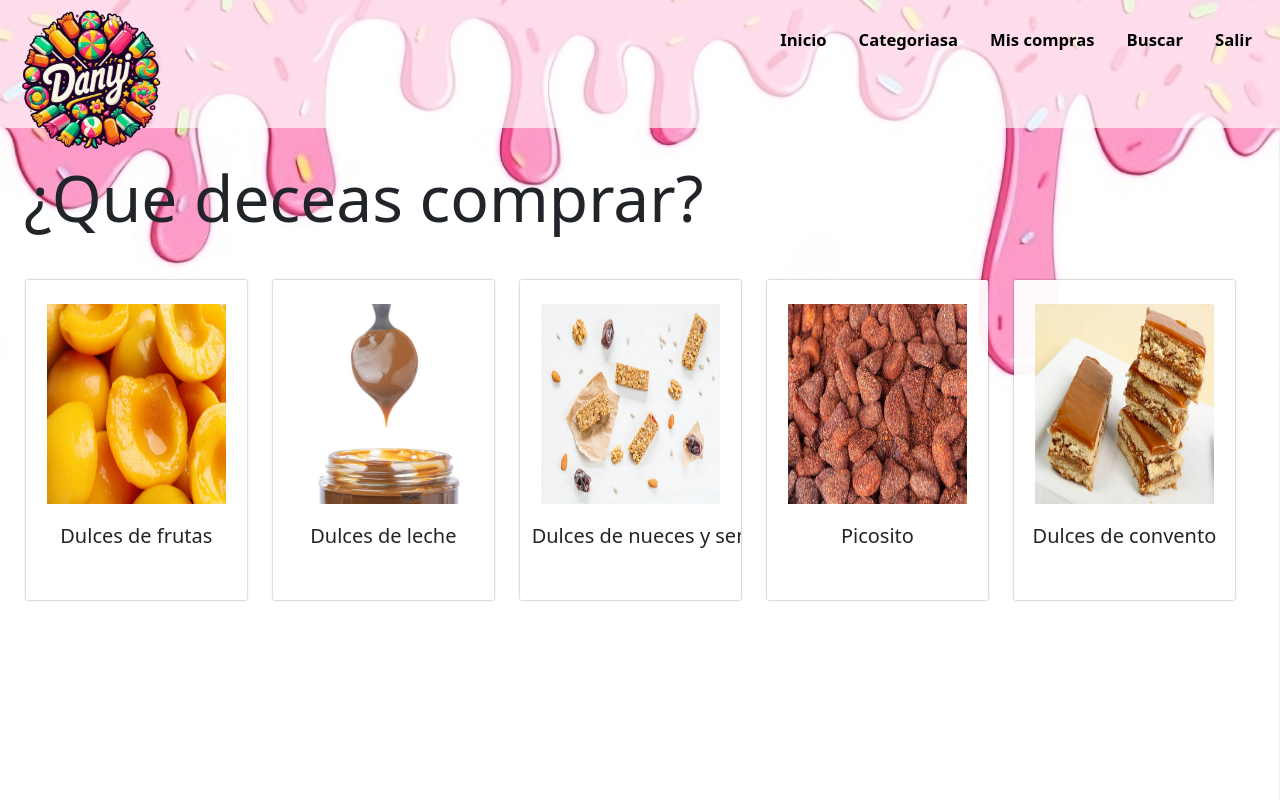
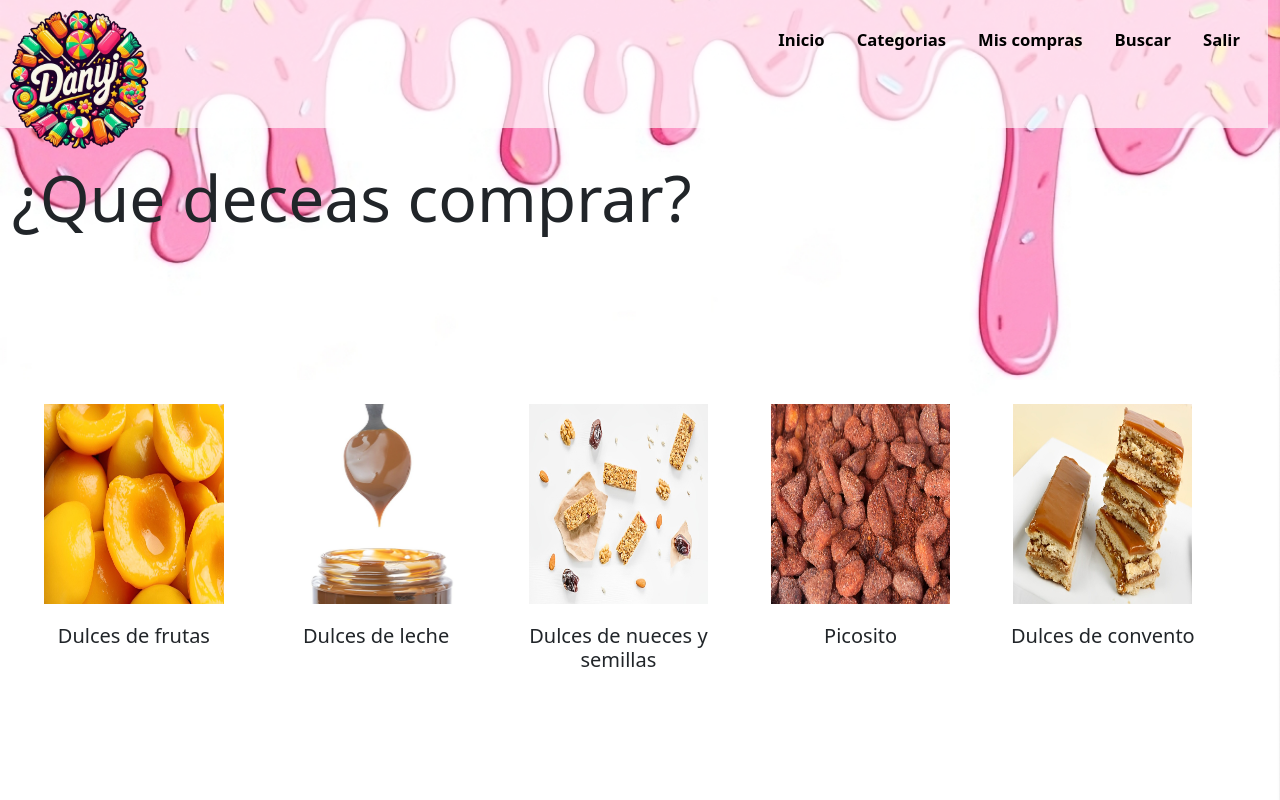
Before and after one commit to 1day123/DulceriaRA, a PHP site: page /Cliente/inicio.php in a window 1280 px wide. Run offline with PHP 8.4, Linux system fonts and the light colour scheme; some libraries are stand-ins or nearby versions.

Commit message:
DecimoCommit

```diff
--- a/Cliente/css/misestilos.css
+++ b/Cliente/css/misestilos.css
@@ -310,18 +319,22 @@
 
  /*Estilos para el inicio*/
 
- #barrainicio{
+ #barrainicio {
+     display: flex;
+     flex-wrap: nowrap;
+     /*flex-wrap: nowrap junto display: flex : hace que los elementos se mantengan alineados uno a lado del otro en diferente resolucion*/
      height: 16vh;
      width: 100vw;
      /*vw, ancho de pantalla*/
      position: fixed;
      /* background-color:#a40b54;*/
-   background-color:#ffffffa8;
+     background-color: #ffffffa8;
 
 
 
  }
- #fondocinicio{
+
+ #fondocinicio {
      background-image: url(../img/fondocolores.jpeg);
      background-repeat: no-repeat;
      background-position: center;
@@ -386,11 +404,25 @@ font-size: 5vw;
 
 
 
+
  /*cartas de las imagenes*/
-.carta1{
-    position: relative;
+ .container-flex {
+     display: flex;
+     flex-wrap: nowrap;
+ }
+
+ .menucards {
+     display: flex;
+     justify-content: center;
      text-align: center;
-    box-shadow: 0px 0px 2px rgba(0, 0, 0, 0.5);
+     align-items: center;
+ }
+
+ .carta1 {
+     display: block;
+     justify-content: center;
+     align-items: center;
+     text-align: center;
      background-color: #ffffffef;
      width: 17.3vw;
      height: 40vh;
@@ -398,42 +430,49 @@ font-size: 5vw;
      margin-left: 2vw;
      border-radius: 2px;
 
-    overflow: hidden;/*el overflow corta la imagen en caso que este mas larga que el contenedor*/
-    white-space: nowrap;/*white-space: nowrap hace que tengan un espacio entre la ultima imagen a lado de la penultima*/
-
-   transition:  transform 0.3s ease;
+     transition: transform 0.3s ease;
      /*ease Agregar una transición suave */
  }
+
  .carta1:hover {
      transform: scale(1.2);
+
  }
-#imgcard{
+
+ #imgcard {
      width: 14vw;
      height: 25vh;
      margin-bottom: 20px;
      margin-top: 3vh;
  }
 
-@keyframes desplazar{
+ @keyframes desplazar {
      /*keyframes: es una regla que manda instrucciones en el periodo de la animacion*/
      /*se agrega un nombre a la animacion en este caso mover*/
      /*y adentro de nuestra regla van todas las animaciones que deceamos que tenga pero sucesivamente*/
 
 
 
-        50%{
+     50% {
          opacity: 1;
-            transform: translateY(0px);/* lo regresa al centro */
+         transform: translateY(0px);
+         /* lo regresa al centro */
      }
-        75%{
+
+     75% {
          opacity: 0.5;
-            transform: translateY(-20px);/* lo desplaza hacia abajo */
+         transform: translateY(-20px);
+         /* lo desplaza hacia abajo */
      }
+
      100% {
 
-            transform: translateX(-300%); /* lo desplaza a la derecha */
+         transform: translateX(-300%);
+         /* lo desplaza a la derecha */
      }
  }
+
  .carta1 {
-        animation:desplazar 5s alternate-reverse /* con alternate-reverse  comienza la animacion en el último paso y se mueve hacia atrás, luego hacia adelante por eso empieza con el 100%*/
+     animation: desplazar 5s alternate-reverse
+         /* con alternate-reverse  comienza la animacion en el último paso y se mueve hacia atrás, luego hacia adelante por eso empieza con el 100%*/
  }
--- a/Cliente/inicio.php
+++ b/Cliente/inicio.php
@@ -14,7 +14,7 @@
 </head>
 
 <body>
-    <div class="container-fluid" id="fondocinicio">
+    <div class="container-flex" id="fondocinicio">
         <div class="row" id="barrainicio">
             <div class="col">
                 <img src="img/logosfs.png" alt="" id="logo">
@@ -24,7 +24,7 @@
             <div class="col">
                 <nav class="nav navbar-expand-lg" id="menuc1">
                     <a class="nav-link" href="#">Inicio</a>
-                    <a class="nav-link" href="#">Categoriasa</a>
+                    <a class="nav-link" href="#">Categorias</a>
                     <a class="nav-link" href="#">Mis compras</a>
                     <a class="nav-link" href="#">Buscar</a>
                     <a class="nav-link" href="../index.php">Salir</a>
@@ -40,6 +40,7 @@
     <div class="row">
 
     <!--
+        ---------------------------primer intento----
         <section id="imagenes">
                 <img src="img/cocadas.jpg" alt="" class="imgcarrusel">
                 <img src="img/macarrones.jpg" alt="" class="imgcarrusel">
@@ -48,29 +49,38 @@
                 <img src="img/galletasc.jpg" alt="" class="imgcarrusel">
                 <img src="img/borrachos.jpg" alt="" class="imgcarrusel">
          </section>
+         -----------------------segundo intento------------------------------------
         -->
 
+<section class="menucards">
 
-        <div class="carta1">
-        <img src="img/dulcedefruta.jpg" alt="" id="imgcard">
-        <h5>Dulces de frutas</h5>
+    <div class="carta1" >
+      <img src="img/dulcedefruta.jpg" alt=""  id="imgcard">
+       <h5 id="tituloscards">Dulces de frutas</h5>
        </div>
        <div class="carta1">
-        <img src="img/dulce de leche.jpg" alt="" id="imgcard">
-        <h5>Dulces de leche</h5>
+       <img src="img/dulce de leche.jpg" alt="" class="card2" id="imgcard">
+       <h5 id="tituloscards">Dulces de leche</h5>
        </div>
        <div class="carta1">
-        <img src="img/nuecesysemillas.jpg" alt="" id="imgcard">
-        <h5>Dulces de nueces y semillas</h5>
+       <img src="img/nuecesysemillas.jpg" alt="" class="card3" id="imgcard">
+       <h5 id="tituloscards">Dulces de nueces y semillas</h5>
        </div>
        <div class="carta1">
-        <img src="img/picosito.jpg" alt="" id="imgcard">
-        <h5>Picosito</h5>
+       <img src="img/picosito.jpg" alt="" class="card4" id="imgcard">
+       <h5 id="tituloscards">Picosito</h5>
        </div>
        <div class="carta1">
-        <img src="img/Dulcesconvento.jpg" alt="" id="imgcard">
-        <h5>Dulces de convento</h5>
+       <img src="img/Dulcesconvento.jpg" alt=""class="card5" id="imgcard">
+       <h5 id="tituloscards">Dulces de convento</h5>
        </div>
+
+
+</section>
+
+
+
+
 
 
 
```
Also changed, not shown: other parts of Cliente/css/misestilos.css (+44 -30 lines), index.php (+10 -8 lines), Cliente/img/Dulcesconvento.jpg, Cliente/img/dulce de leche.jpg, Cliente/img/dulcedefruta.jpg, Cliente/img/nuecesysemillas.jpg, Cliente/img/picosito.jpg. Lines whose indentation alone changed are shown as unchanged.
